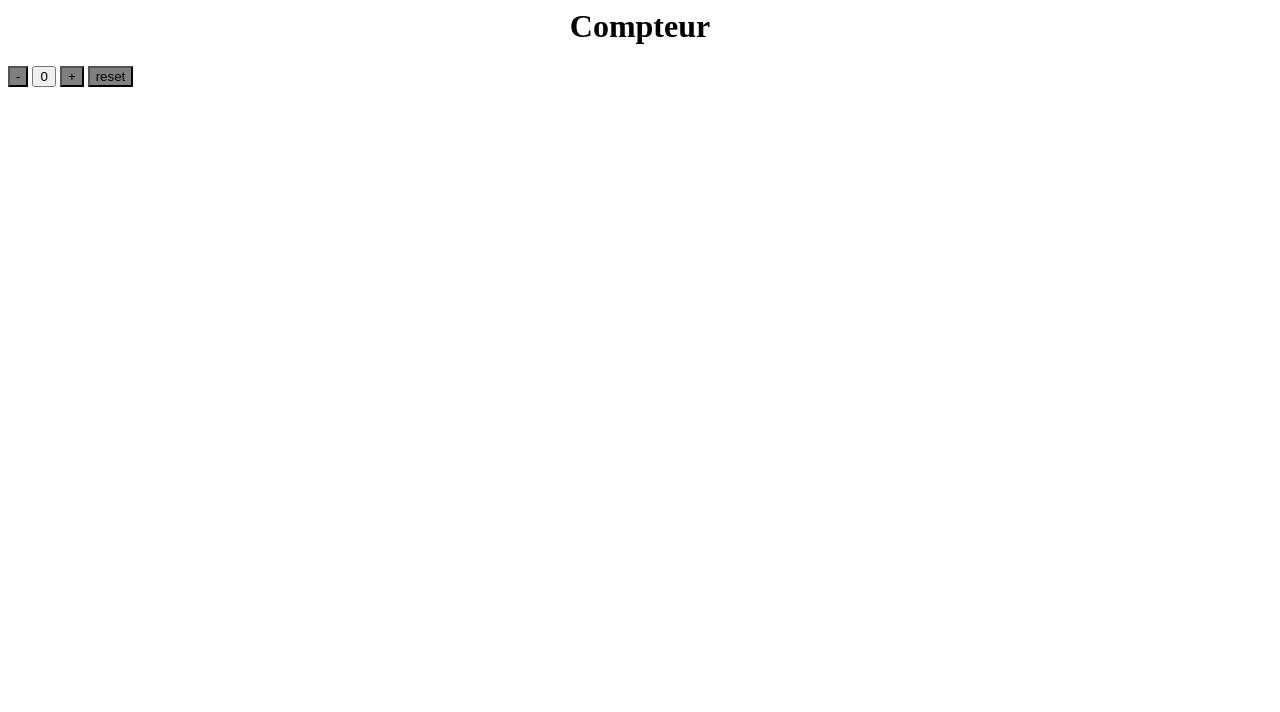
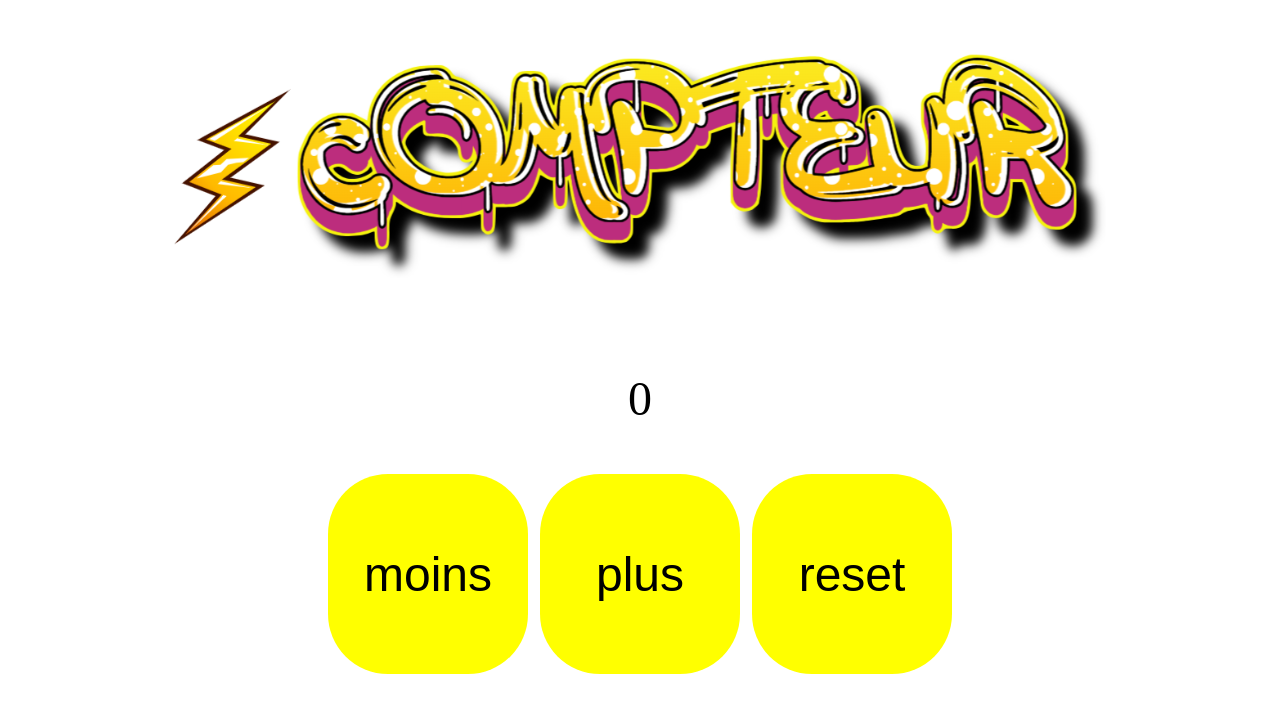
Before and after one commit to LucidAxis/counter, a plain HTML site: page index.html in a window 1280 px wide. Both pictures are taken after a click on the button "reset". Drawn offline with Linux system fonts and the light colour scheme.

Commit message:
Projet fini

```diff
--- a/index.html
+++ b/index.html
@@ -4,13 +4,15 @@
     <body>
         <main>
             <div class="main-container">
-                <h1>Compteur</h1>
+                <h1><img src="assets/c.png"></h1>
             </div>
-            <div>
-                <button type="button" class="btn btn-moins">-</button>
-                <button type="button" class="btn btn-score">0</button>
-                <button type="button" class="btn btn-plus">+</button>
-                <button type="button" class="btn btn-reset">reset</button>
+            <div class="main">
+                <font size="100px">
+                <p id="score">0</p>
+                <font/>
+                <button type="button" id="moins" class="btn btn-moins"><font size="100px">moins<font/></button>
+                <button type="button" id="plus" class="btn btn-plus"><font size="100px">plus<font/></button>
+                <button type="button" id="reset" class="btn btn-reset"><font size="100px">reset<font/></button>
             </div>
         </main>
     </body>
--- a/script.js
+++ b/script.js
@@ -1,11 +1,31 @@
-function moins() {
+window.addEventListener("DOMContentLoaded", (event) => {
+  var score = document.getElementById("score");
+  var nbrNombre = 0;
+  var txt = document.querySelector("p");
+  console.log("txt", score)
+  var btnmoins = document.getElementById("moins");
+  var btnplus = document.getElementById("plus");
+  var btnreset = document.getElementById("reset")
 
-}
+  btnplus.addEventListener("click", plus);
+  btnmoins.addEventListener("click", moins);
+  btnreset.addEventListener("click", reset);
 
-function plus() {
+  function plus()
+  {
+    nbrNombre++;
+    score.textContent = nbrNombre;
+  }
 
-}
+  function moins()
+  {
+    nbrNombre--;
+    score.textContent = nbrNombre;
+  }
 
-function reset() {
-
-}
+  function reset()
+  {
+    nbrNombre=0;
+    score.textContent = nbrNombre;
+  }
+})
--- a/style.css
+++ b/style.css
@@ -2,14 +2,14 @@
     text-align: center;
 }
 
-.btn-moins {
-    background-color: gray;
+.main {
+    text-align: center;
 }
 
-.btn-plus {
-    background-color: gray;
+.btn {
+    background-color: yellow;
+    border: none;
+    border-radius: 30%;
+    width: 200px;
+    height: 200px;
 }
-
-.btn-reset {
-    background-color: gray;
-}
```
Also changed, not shown: assets/c.png (added).
